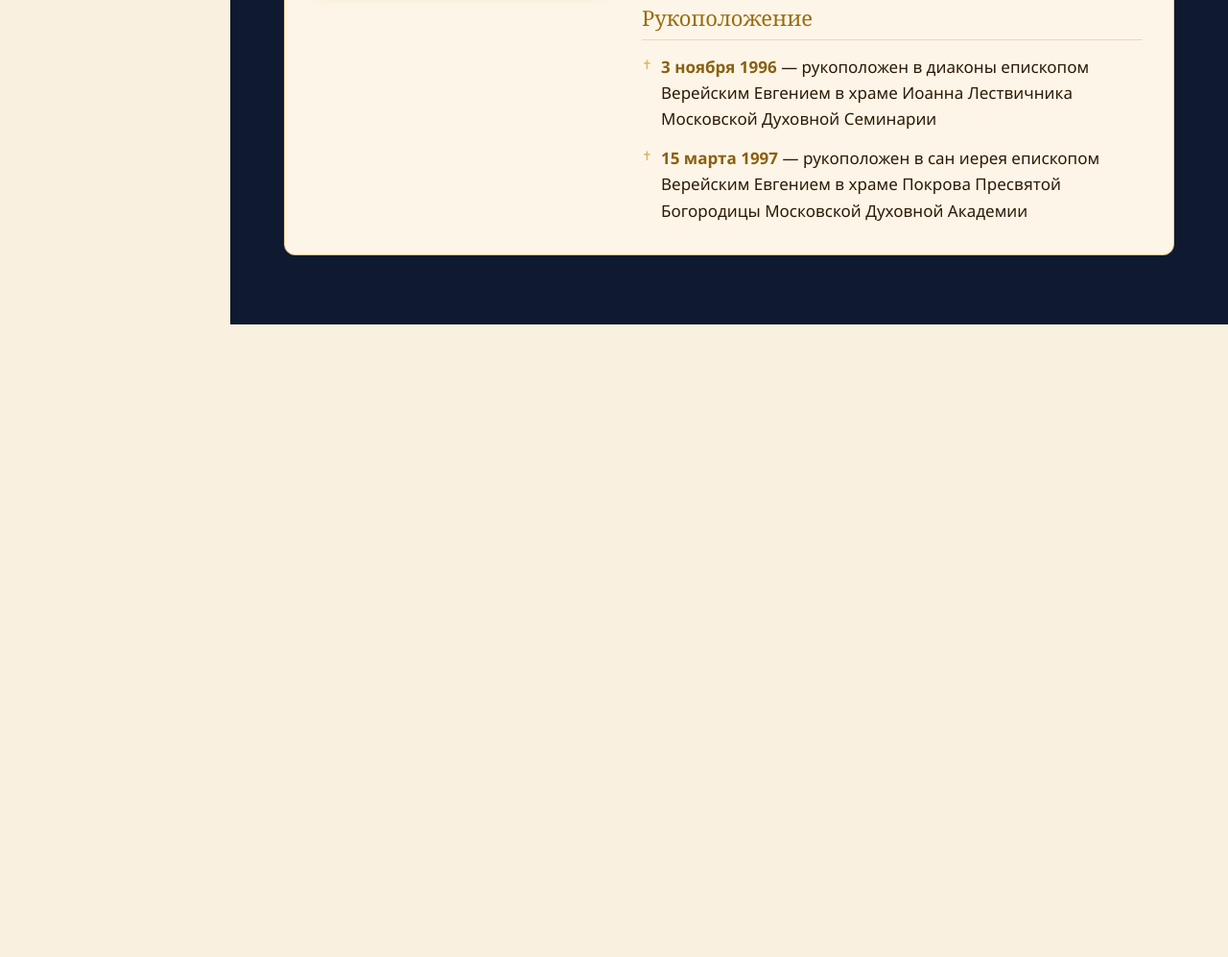
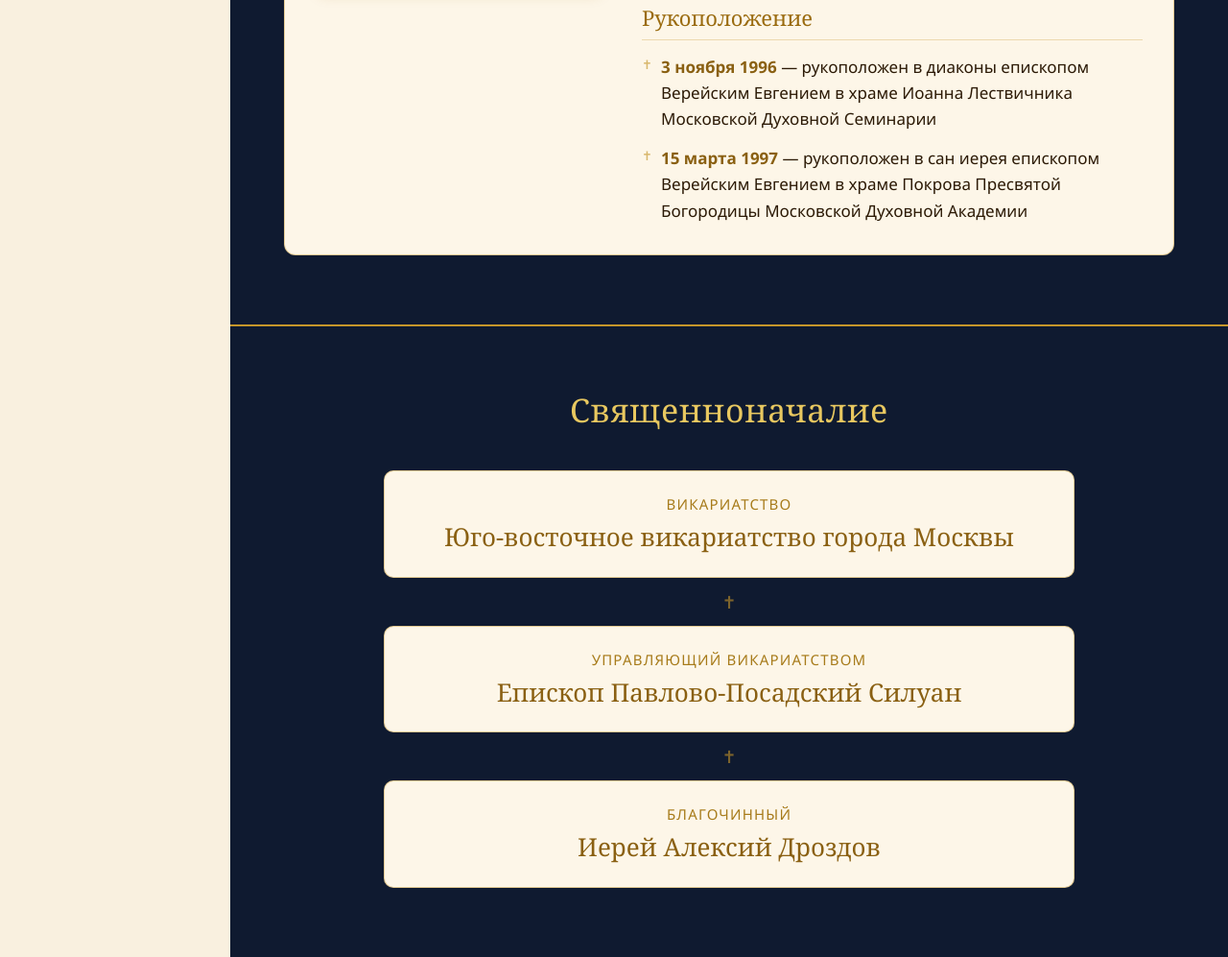
Before and after one commit to eurolux907-eng/curtain-calc, a plain HTML site: page o-hrame.html in a window 1280 px wide. Shown: the part 4902-5899 px from the top of the page at 96% size. Before the commit the page ends 5240 px from the top, so only its background shows below. Drawn offline with Linux system fonts and the light colour scheme.

Commit message:
Добавлен блок Священноначалие на страницу О храме

```diff
--- a/o-hrame.html
+++ b/o-hrame.html
@@ -1155,6 +1155,67 @@ body {
   .abbot-name { font-size: 26px; }
   .abbot-subtitle { font-size: 20px; }
   .abbot-list li { font-size: 16px; }
+}
+
+/* ═══════════ БЛОК «СВЯЩЕННОНАЧАЛИЕ» ═══════════ */
+/* Тёмно-синяя секция — в палитре сайта */
+.clergy {
+  background: #0F1A30;
+  border-top: 2px solid #C4952A;
+  padding: 64px 56px 72px;
+}
+.clergy-inner {
+  max-width: 720px;
+  margin: 0 auto;
+}
+/* Заголовок секции — золотой, с засечками */
+.clergy-title {
+  font-family: Georgia, serif;
+  font-size: 34px;
+  font-weight: 400;
+  color: #E8C860;
+  text-align: center;
+  letter-spacing: 0.02em;
+  margin-bottom: 40px;
+}
+/* Ступень — пергаментная карточка (имена на пергаменте) */
+.clergy-step {
+  background: #FDF6E8;
+  border: 1px solid rgba(196,149,42,0.45);
+  border-radius: 10px;
+  padding: 24px 28px;
+  text-align: center;
+}
+/* Должность — мелким золотым шрифтом над именем */
+.clergy-role {
+  font-size: 15px;
+  color: #A77B1A;
+  letter-spacing: 0.08em;
+  text-transform: uppercase;
+  margin-bottom: 8px;
+}
+/* Имя/название — крупно, золотом (тёмный оттенок для контраста на пергаменте), с засечками */
+.clergy-name {
+  font-family: Georgia, serif;
+  font-size: 26px;
+  font-weight: 400;
+  color: #8A6012;
+  line-height: 1.3;
+}
+/* Разделитель-крестик между ступенями — ощущение иерархии сверху вниз */
+.clergy-sep {
+  text-align: center;
+  color: rgba(196,149,42,0.6);
+  font-size: 18px;
+  line-height: 1;
+  margin: 16px 0;
+}
+/* ── Мобильный ── */
+@media (max-width: 768px) {
+  .clergy { padding: 44px 20px 52px; }
+  .clergy-title { font-size: 28px; }
+  .clergy-step { padding: 20px 18px; }
+  .clergy-name { font-size: 22px; }
 }
 
 </style>
@@ -1345,6 +1406,34 @@ body {
     </div>
   </section>
 
+  <!-- БЛОК СВЯЩЕННОНАЧАЛИЕ -->
+  <section class="clergy" id="clergy">
+    <div class="clergy-inner">
+      <h2 class="clergy-title">Священноначалие</h2>
+
+      <!-- Ступени сверху вниз по старшинству -->
+      <div class="clergy-step">
+        <div class="clergy-role">Викариатство</div>
+        <div class="clergy-name">Юго-восточное викариатство города Москвы</div>
+      </div>
+
+      <div class="clergy-sep">✝</div>
+
+      <div class="clergy-step">
+        <div class="clergy-role">Управляющий викариатством</div>
+        <div class="clergy-name">Епископ Павлово-Посадский Силуан</div>
+      </div>
+
+      <div class="clergy-sep">✝</div>
+
+      <div class="clergy-step">
+        <div class="clergy-role">Благочинный</div>
+        <div class="clergy-name">Иерей Алексий Дроздов</div>
+      </div>
+
+    </div>
+  </section>
+
 </div>
 
 
```
